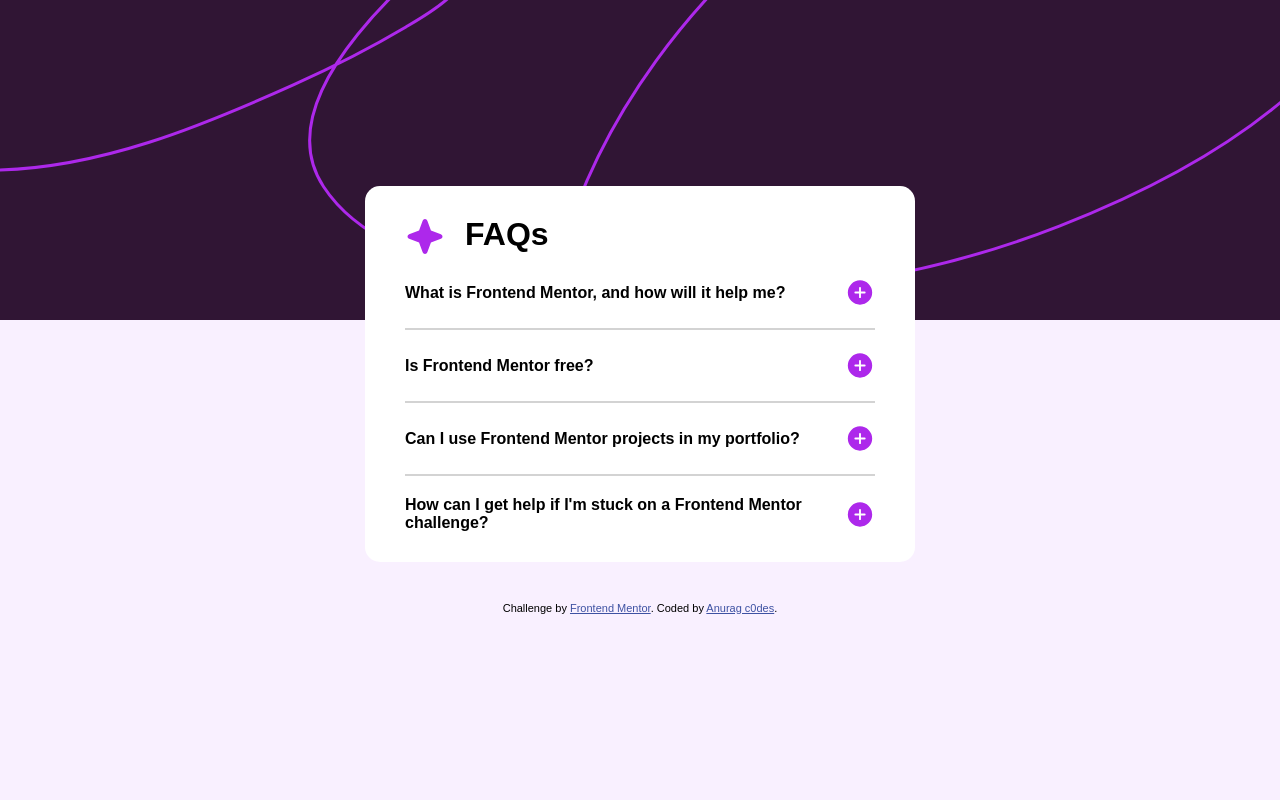
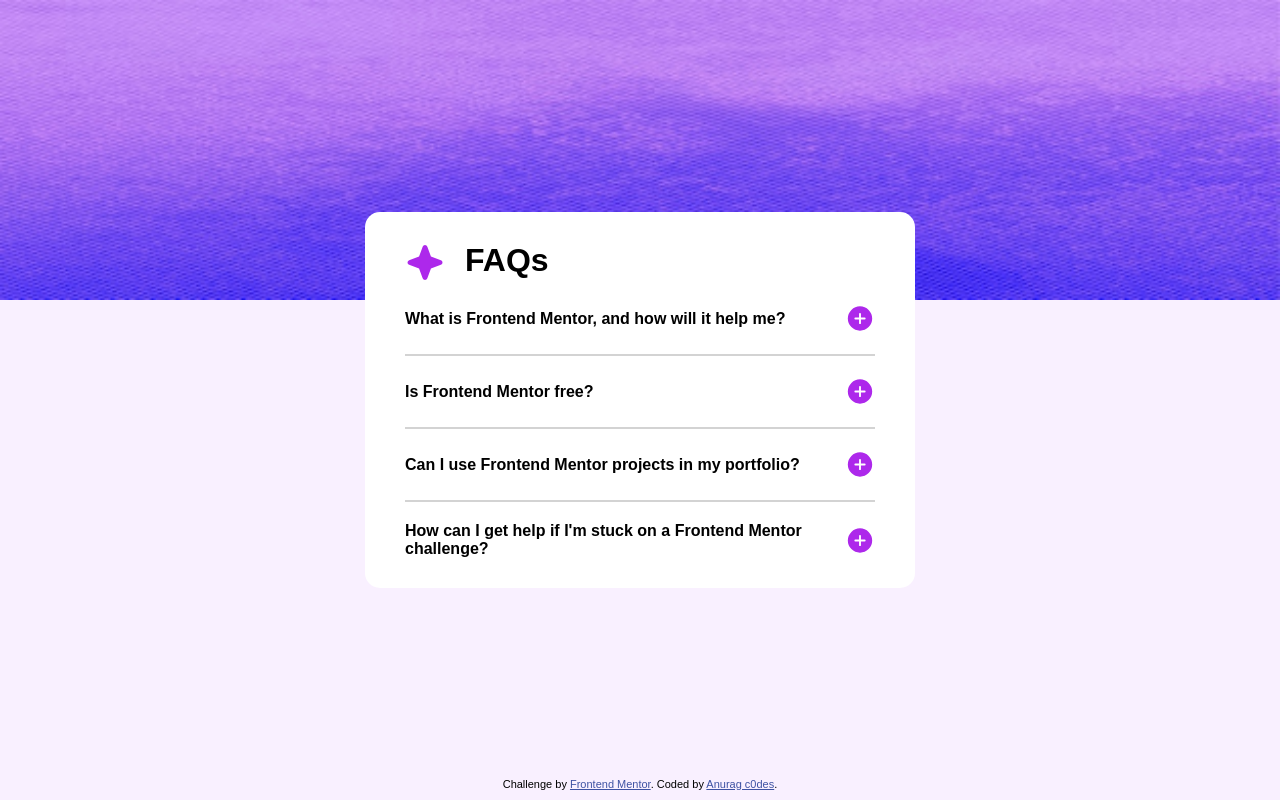
Before and after one commit to YASSINEGAFF69/faq-accordion, a plain HTML site: page index.html in a window 1280 px wide. Drawn offline with Linux system fonts and the light colour scheme.

Commit message:
fixing css

```diff
--- a/index.html
+++ b/index.html
@@ -16,18 +16,9 @@
 
     <title>Frontend Mentor | FAQ accordion</title>
 
-    <!-- Feel free to remove these styles or customise in your own stylesheet 👍 -->
-    <style>
-      .attribution {
-        font-size: 11px;
-        text-align: center;
-      }
-      .attribution a {
-        color: hsl(228, 45%, 44%);
-      }
-    </style>
   </head>
   <body>
+      <img class="bg" src="./design/purple-blue-textured-horizontal-background-empty-panorama-backdrop-illustration-with-copy-space_7954-35123.avif" alt="">
     <div class="container">
       <div class="heading">
         <img src="./assets/images/icon-star.svg" alt="" />
@@ -90,6 +81,6 @@
       >. Coded by <a href="#">Anurag c0des</a>.
     </div>
 
-    <script src="./script.js"></script>
+    <script src="./app.js"></script>
   </body>
 </html>
--- a/style.css
+++ b/style.css
@@ -1,3 +1,7 @@
+@font-face {
+  font-family: wotrksans;
+  src: url(./assets/fonts/WorkSans-Italic-VariableFont_wght.ttf);
+}
 * {
   margin: 0;
   padding: 0;
@@ -6,14 +10,22 @@
 }
 
 body {
-  background: url(./assets/images/background-pattern-desktop.svg) no-repeat;
   background-color: hsl(275, 100%, 97%);
-  display: flex;
-  flex-direction: column;
-  justify-content: center;
   width: 100%;
   min-height: 100vh;
   align-items: center;
+  position: relative;
+  justify-content: center;
+  display: flex;
+}
+.bg{
+  position: absolute;
+  right: 0;
+  left: 0;
+  top: 0;
+  width: 100%;
+  height: 300px;
+  z-index: -1;
 }
 
 .container {
@@ -24,6 +36,8 @@ body {
   flex-direction: column;
   gap: 20px;
   border-radius: 15px;
+  z-index: 20;
+
 }
 
 .container .heading {
@@ -60,9 +74,7 @@ body {
   border: 1px solid #d3d3d3;
 }
 
-.attribution {
-  margin-top: 40px;
-}
+
 
 @media (max-width: 565px) {
   .container {
@@ -75,3 +87,13 @@ body {
     width: 350px;
   }
 }
+
+
+.attribution {
+  font-size: 11px;
+  text-align: center;
+  position: absolute;
+  bottom: 10px;
+}
+.attribution a {
+  color: hsl(228, 45%, 44%);}
```
Also changed, not shown: design/purple-blue-textured-horizontal-background-empty-panorama-backdrop-illustration-with-copy-space_7954-35123.avif (added).
